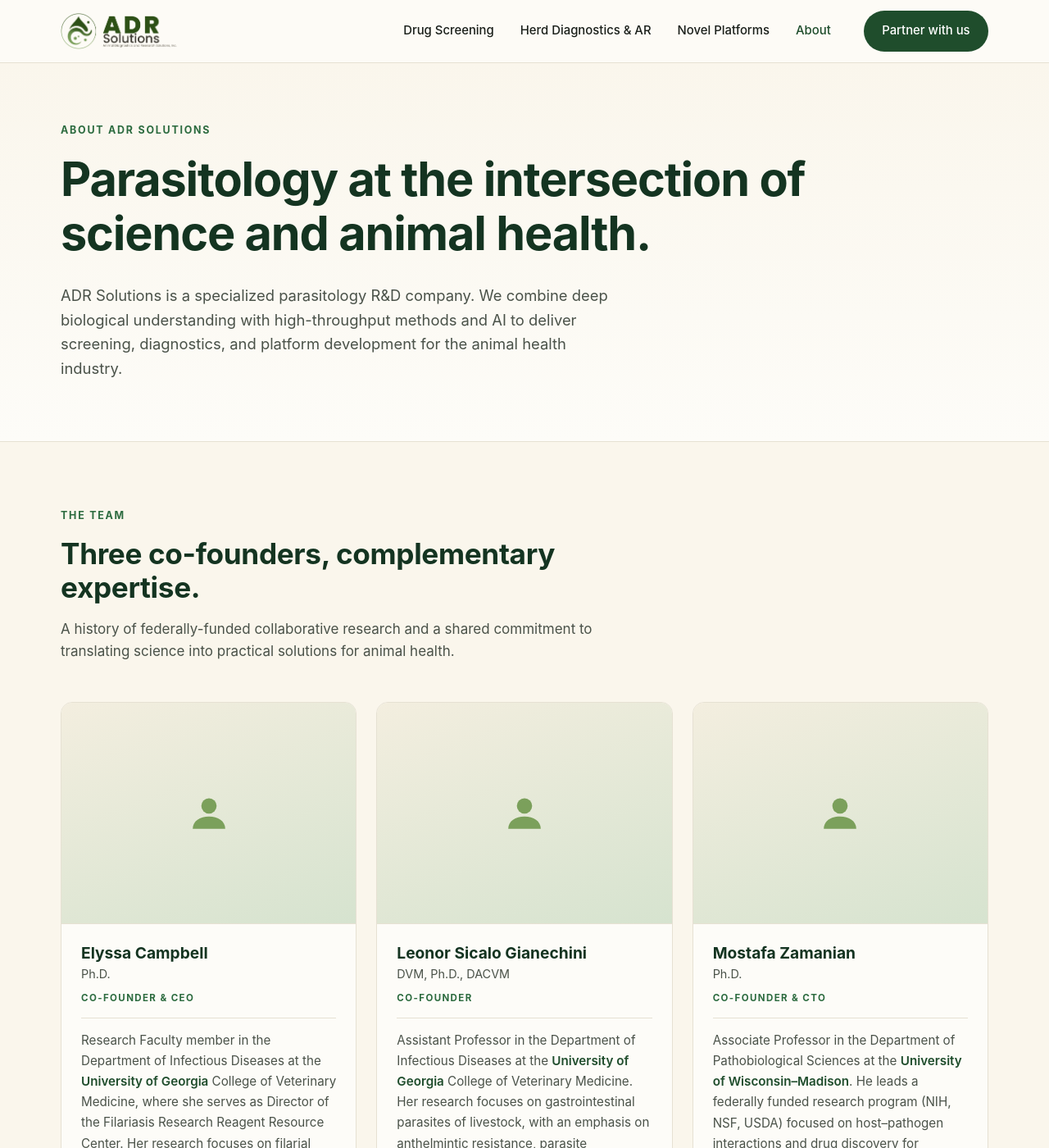
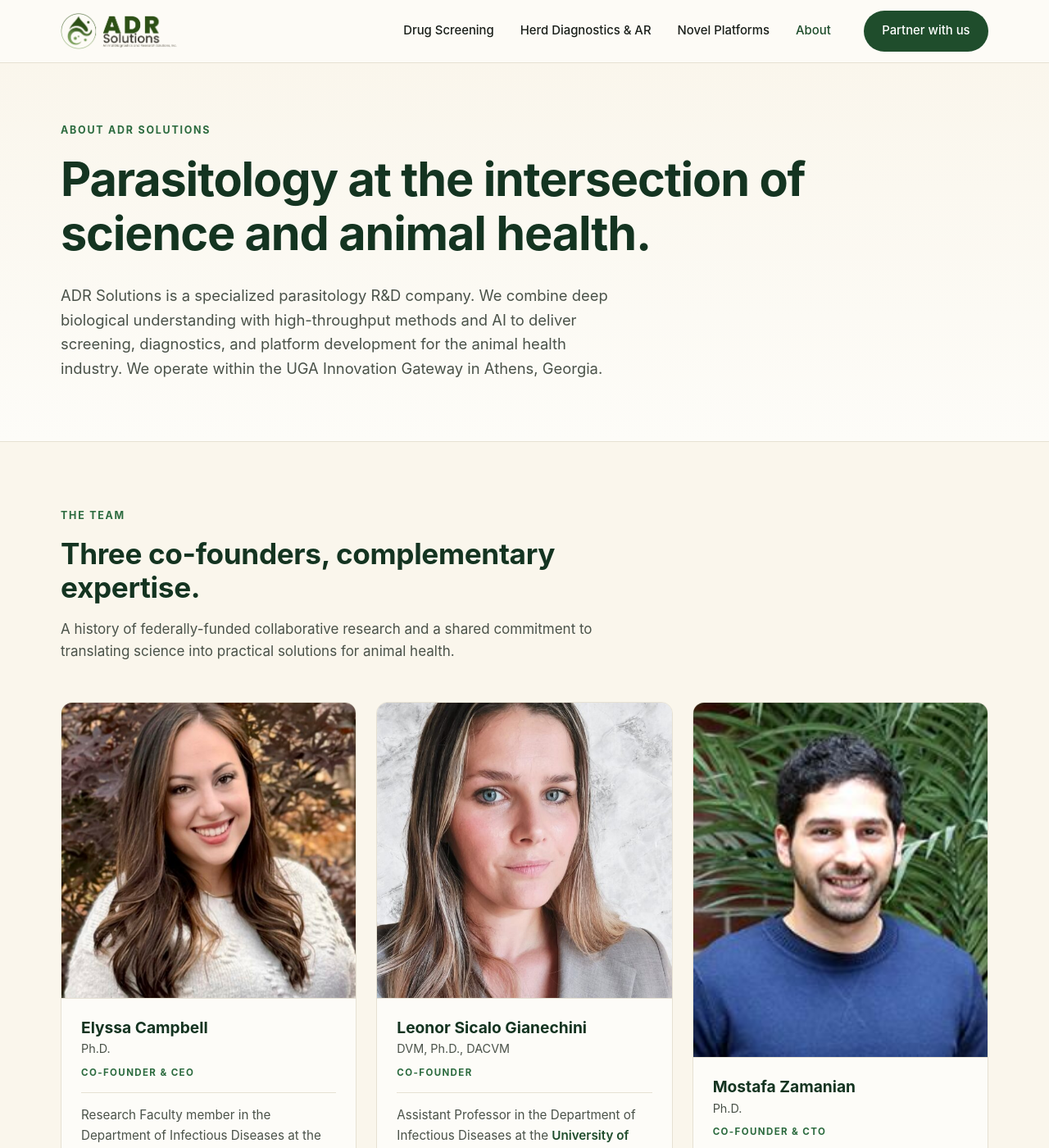
Before and after one commit to ADRSolutions/adrsolutions.github.io, a Jekyll site: the page built from about.html, in a window 1280 px wide and 1400 px high. Shown: the whole window at 82% size. Built offline with Jekyll 4.4.1, drawn with Linux system fonts in a browser that asks for light colours.

Commit message:
Add founder photos and custom domain
Wire the three founder headshots (Campbell, Sicalo, Zamanian) into the
About page bio cards in place of the placeholder icons, and add a CNAME
file so GitHub Pages serves the site at theadrsolution.com.

Co-Authored-By: Claude Opus 4.7 (1M context) <noreply@anthropic.com>

```diff
--- /dev/null
+++ b/CNAME
@@ -0,0 +1 @@
+theadrsolution.com
--- a/about.html
+++ b/about.html
@@ -14,6 +14,8 @@ description: ADR Solutions is a parasitology R&D company founded by scientists w
       We combine deep biological understanding with
       high-throughput methods and AI to deliver screening, diagnostics, and
       platform development for the animal health industry.
+
+      We operate within the UGA Innovation Gateway in Athens, Georgia.
     </p>
   </div>
 </section>
@@ -33,7 +35,7 @@ description: ADR Solutions is a parasitology R&D company founded by scientists w
     <div class="bio-grid">
       <div class="bio-card">
         <div class="bio-img" aria-hidden="true">
-          <svg viewBox="0 0 24 24" fill="currentColor"><circle cx="12" cy="8.5" r="4"/><path d="M3.5 20.5c0-4.2 3.8-6.5 8.5-6.5s8.5 2.3 8.5 6.5z"/></svg>
+          <img src="{{ '/assets/img/Campbell.jpeg' | relative_url }}" alt="">
         </div>
         <div class="bio-body">
           <div class="bio-name">Elyssa Campbell</div>
@@ -53,7 +55,7 @@ description: ADR Solutions is a parasitology R&D company founded by scientists w
 
       <div class="bio-card">
         <div class="bio-img" aria-hidden="true">
-          <svg viewBox="0 0 24 24" fill="currentColor"><circle cx="12" cy="8.5" r="4"/><path d="M3.5 20.5c0-4.2 3.8-6.5 8.5-6.5s8.5 2.3 8.5 6.5z"/></svg>
+          <img src="{{ '/assets/img/Sicalo.jpg' | relative_url }}" alt="">
         </div>
         <div class="bio-body">
           <div class="bio-name">Leonor Sicalo Gianechini</div>
@@ -74,7 +76,7 @@ description: ADR Solutions is a parasitology R&D company founded by scientists w
 
       <div class="bio-card">
         <div class="bio-img" aria-hidden="true">
-          <svg viewBox="0 0 24 24" fill="currentColor"><circle cx="12" cy="8.5" r="4"/><path d="M3.5 20.5c0-4.2 3.8-6.5 8.5-6.5s8.5 2.3 8.5 6.5z"/></svg>
+          <img src="{{ '/assets/img/Zamanian.jpg' | relative_url }}" alt="">
         </div>
         <div class="bio-body">
           <div class="bio-name">Mostafa Zamanian</div>
--- a/assets/css/main.css
+++ b/assets/css/main.css
@@ -415,6 +415,12 @@ section.dark .card:hover { border-color: var(--green-300); }
   border-bottom: 1px solid var(--line);
 }
 .bio-img svg { width: 56px; height: 56px; }
+.bio-img img {
+  width: 100%;
+  height: 100%;
+  object-fit: cover;
+  display: block;
+}
 .bio-body {
   padding: 1.5rem;
   display: flex;
--- a/contact.html
+++ b/contact.html
@@ -10,8 +10,8 @@ description: Get in touch with ADR Solutions — separate forms for research and
     <div class="eyebrow">Contact</div>
     <h1>Get in touch.</h1>
     <p class="lead">
-      Use the appropriate form below — one for research and industry
-      partnerships, one for herd diagnostic sample submissions. We typically
+      Use the appropriate form below for research and industry
+      partnerships or for herd diagnostic sample submissions. We typically
       respond within two business days.
     </p>
   </div>
--- a/drug-screening.html
+++ b/drug-screening.html
@@ -10,8 +10,7 @@ description: Antiparasitic drug screening for pharmaceutical and biotech partner
     <div class="eyebrow">Antiparasitic Drug Screening</div>
     <h1>The in vitro screening partner built for industry.</h1>
     <p class="lead">
-      Quantitative multi-endpoint assays across numerous parasite species and
-      life stages, powered by high-throughput microscopy and custom AI
+      Quantitative multi-endpoint assays across numerous parasite species, powered by high-throughput microscopy and custom AI
       software. Designed for pharmaceutical and biotech partners who need
       defensible, decision-grade screening data.
     </p>
--- a/novel-platforms.html
+++ b/novel-platforms.html
@@ -12,8 +12,7 @@ description: R&D partnerships building validated novel in vitro screening platfo
     <p class="lead">
       An R&amp;D partner for pharmaceutical companies, academic researchers,
       and industry collaborators who need validated screening capability built
-      from the ground up — for targets where no established assay currently
-      exists.
+      for targets where no established assay currently exists.
     </p>
     <div class="ctas">
       <a href="{{ '/contact/' | relative_url }}" class="btn btn-primary">Discuss a collaboration →</a>
@@ -61,7 +60,7 @@ description: R&D partnerships building validated novel in vitro screening platfo
       <h2>Platforms in active development.</h2>
       <p>
       These platforms are currently in development. Don't see your target? We evaluate new platform development projects on a
-      case-by-case basis. Reach out — we're interested in understanding the problem before committing to whether we can solve it.
+      case-by-case basis. We're interested in understanding the problem before committing to whether we can solve it.
       </p>
     </div>
 
```
Also changed, not shown: assets/img/Campbell.jpeg (added), assets/img/Sicalo.jpg (added), assets/img/Zamanian.jpg (added).
